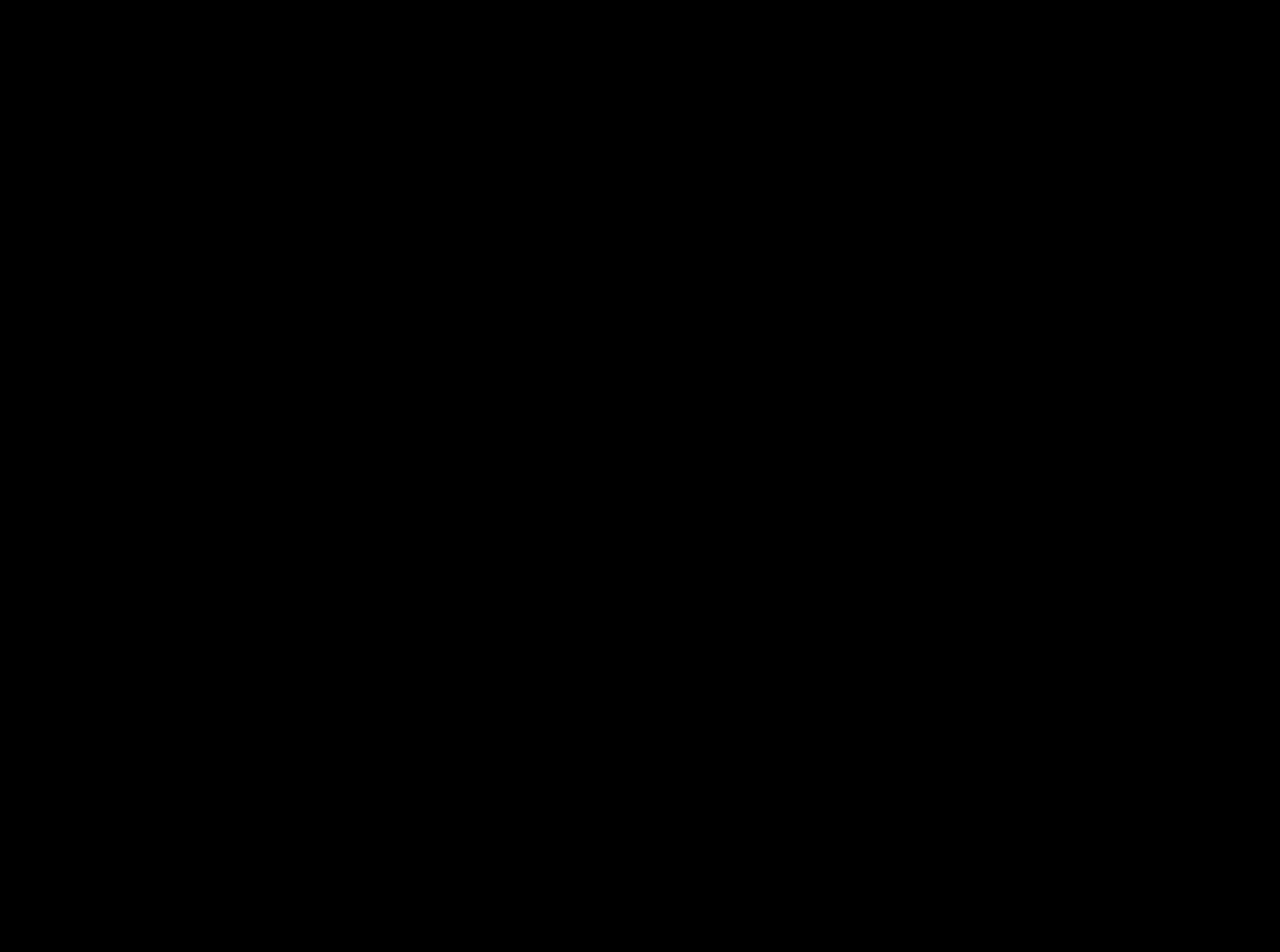
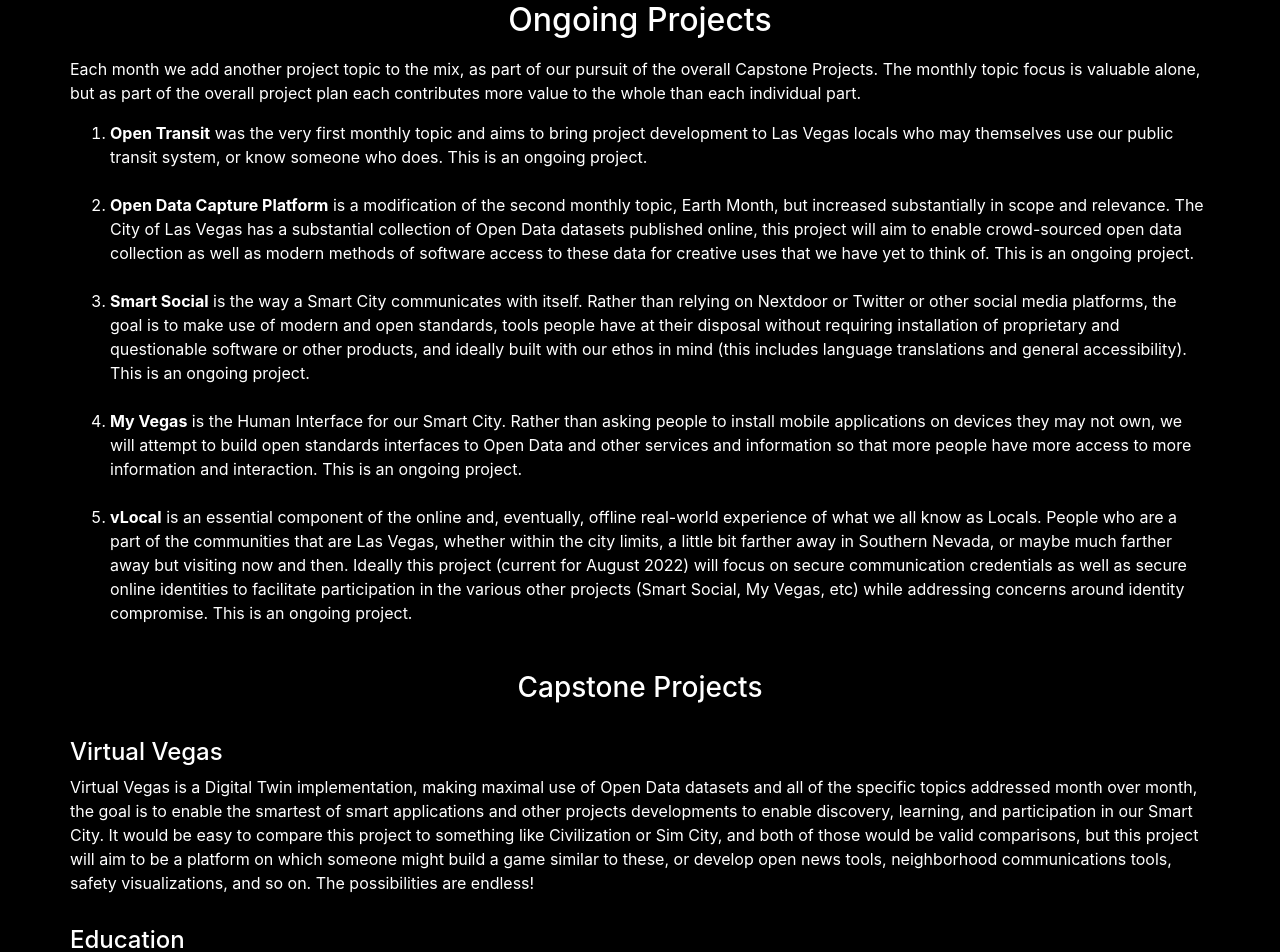
Before and after one commit to CodeForVegas/codeforvegas-dotorg, a Nuxt app: page / in a window 1280 px wide. Shown: the part 1660-2612 px from the top of the page. Before the commit the page ends 1631 px from the top, so only its background shows below. Built offline with nearby package versions, Linux system fonts and the light colour scheme.

Commit message:
Added projects component

```diff
--- /dev/null
+++ b/components/projects-info.vue
@@ -0,0 +1,50 @@
+<template>
+  <div>
+    <b-container class="projects-container">
+        <b-row class="projects-header" align-h="center">
+            <h2 id="projects">Ongoing Projects</h2>
+        </b-row>
+        <b-row class="projects-info">
+            <p>Each month we add another project topic to the mix, as part of our pursuit of the overall Capstone Projects. The monthly topic focus is valuable alone, but as part of the overall project plan each contributes more value to the whole than each individual part.</p>
+            <ol class="projects-list">
+                <li><b>Open Transit</b> was the very first monthly topic and aims to bring project development to Las Vegas locals who may themselves use our public transit system, or know someone who does. This is an ongoing project.</li><br>
+                <li><b>Open Data Capture Platform</b> is a modification of the second monthly topic, Earth Month, but increased substantially in scope and relevance. The City of Las Vegas has a substantial collection of Open Data datasets published online, this project will aim to enable crowd-sourced open data collection as well as modern methods of software access to these data for creative uses that we have yet to think of. This is an ongoing project.</li><br>
+                <li><b>Smart Social</b> is the way a Smart City communicates with itself. Rather than relying on Nextdoor or Twitter or other social media platforms, the goal is to make use of modern and open standards, tools people have at their disposal without requiring installation of proprietary and questionable software or other products, and ideally built with our ethos in mind (this includes language translations and general accessibility). This is an ongoing project.</li><br>
+                <li><b>My Vegas</b> is the Human Interface for our Smart City. Rather than asking people to install mobile applications on devices they may not own, we will attempt to build open standards interfaces to Open Data and other services and information so that more people have more access to more information and interaction. This is an ongoing project.</li><br>
+                <li><b>vLocal</b> is an essential component of the online and, eventually, offline real-world experience of what we all know as Locals. People who are a part of the communities that are Las Vegas, whether within the city limits, a little bit farther away in Southern Nevada, or maybe much farther away but visiting now and then. Ideally this project (current for August 2022) will focus on secure communication credentials as well as secure online identities to facilitate participation in the various other projects (Smart Social, My Vegas, etc) while addressing concerns around identity compromise. This is an ongoing project.</li>
+            </ol>
+        </b-row>
+        <b-row class="projects-header" align-h="center">
+            <h3>Capstone Projects</h3>
+        </b-row>
+        <b-row class="projects-info">
+            <h4 class="capstone-header">Virtual Vegas</h4>
+            <p>Virtual Vegas is a Digital Twin implementation, making maximal use of Open Data datasets and all of the specific topics addressed month over month, the goal is to enable the smartest of smart applications and other projects developments to enable discovery, learning, and participation in our Smart City. It would be easy to compare this project to something like Civilization or Sim City, and both of those would be valid comparisons, but this project will aim to be a platform on which someone might build a game similar to these, or develop open news tools, neighborhood communications tools, safety visualizations, and so on. The possibilities are endless!</p>
+        </b-row>
+        <b-row class="projects info">
+            <h4 class="capstone-header">Education</h4>
+            <p>This is a capstone in the earliest phases of planning and discussion. Early thinking is to enable a more flexible education platform for students of all ages in the Las Vegas area, adapting what was learned during school closures in pandemic lockdown intervals, adaptation to different learning styles, and enabling learning at different rates for different students, especially in cases where there might be a teacher staffing shortage. If Making our Smart City Smarter is the ultimate goal of Code for Vegas Foundation, Education and an educated populace are the bedrock foundation on which this goal is best built.</p>
+        </b-row>
+    </b-container>
+  </div>
+</template>
+
+<script>
+export default {
+
+}
+</script>
+
+<style>
+.projects-header {
+    padding: 30px 0px 10px 0px;
+}
+
+.projects-container {
+    color: #fff;
+}
+
+.capstone-header {
+    padding: 15px 0px 0px 0px;
+}
+</style>
--- a/pages/index.vue
+++ b/pages/index.vue
@@ -3,13 +3,16 @@
       <NavBar />
       <WelcomeToCfv />
       <AboutUs />
+      <ProjectsInfo />
   </body>
 </template>
 
 <script>
+import projectsInfo from '~/components/projects-info.vue'
 
 export default {
   name: 'HomePage',
+  components: { projectsInfo },
   head: {
     title: 'Code For Vegas',
   }
```
